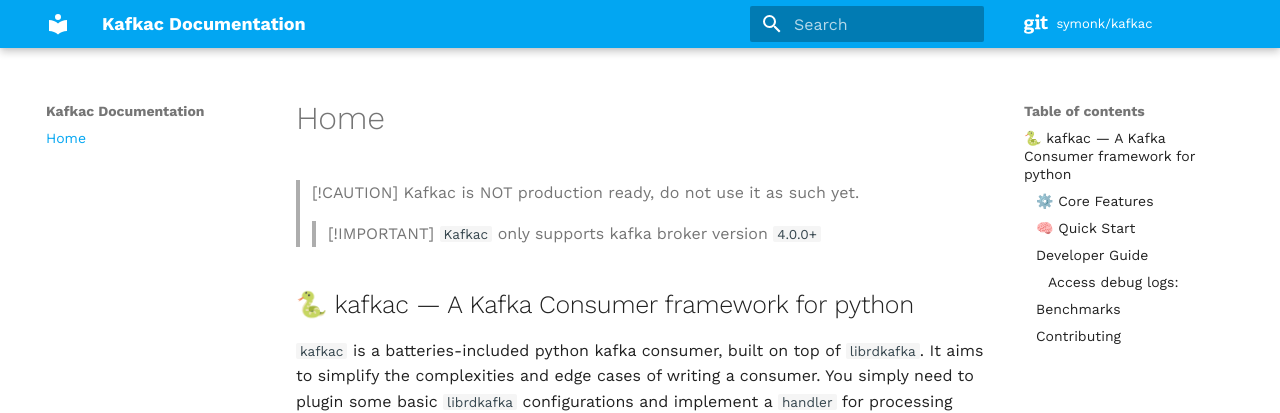
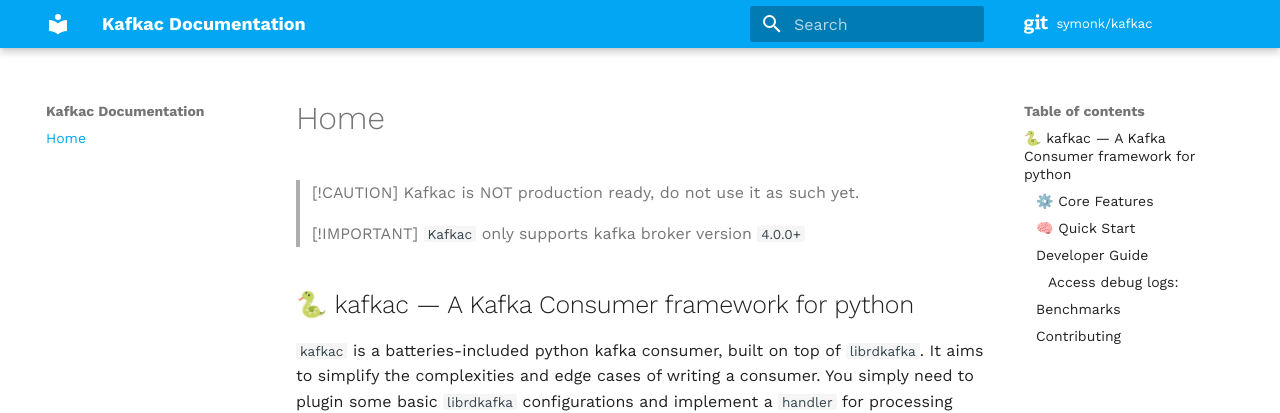
Before and after one commit to symonk/kafkac, an MkDocs documentation site: the page built from docs/index.md, in a window 1280 px wide. Shown: the top 413 px of the page. Built offline with MkDocs 1.6.1 and Material for MkDocs 9.7.7, drawn with Linux system fonts in a browser that asks for light colours; comment, search, counter and statistics services are not loaded.

```diff
--- a/docs/index.md
+++ b/docs/index.md
@@ -1,7 +1,7 @@
 > [!CAUTION]
 > Kafkac is NOT production ready, do not use it as such yet.
 
-> > [!IMPORTANT]
+> [!IMPORTANT]
 > `Kafkac` only supports kafka broker version `4.0.0+`
 
 ## 🐍 kafkac — A Kafka Consumer framework for python
```
